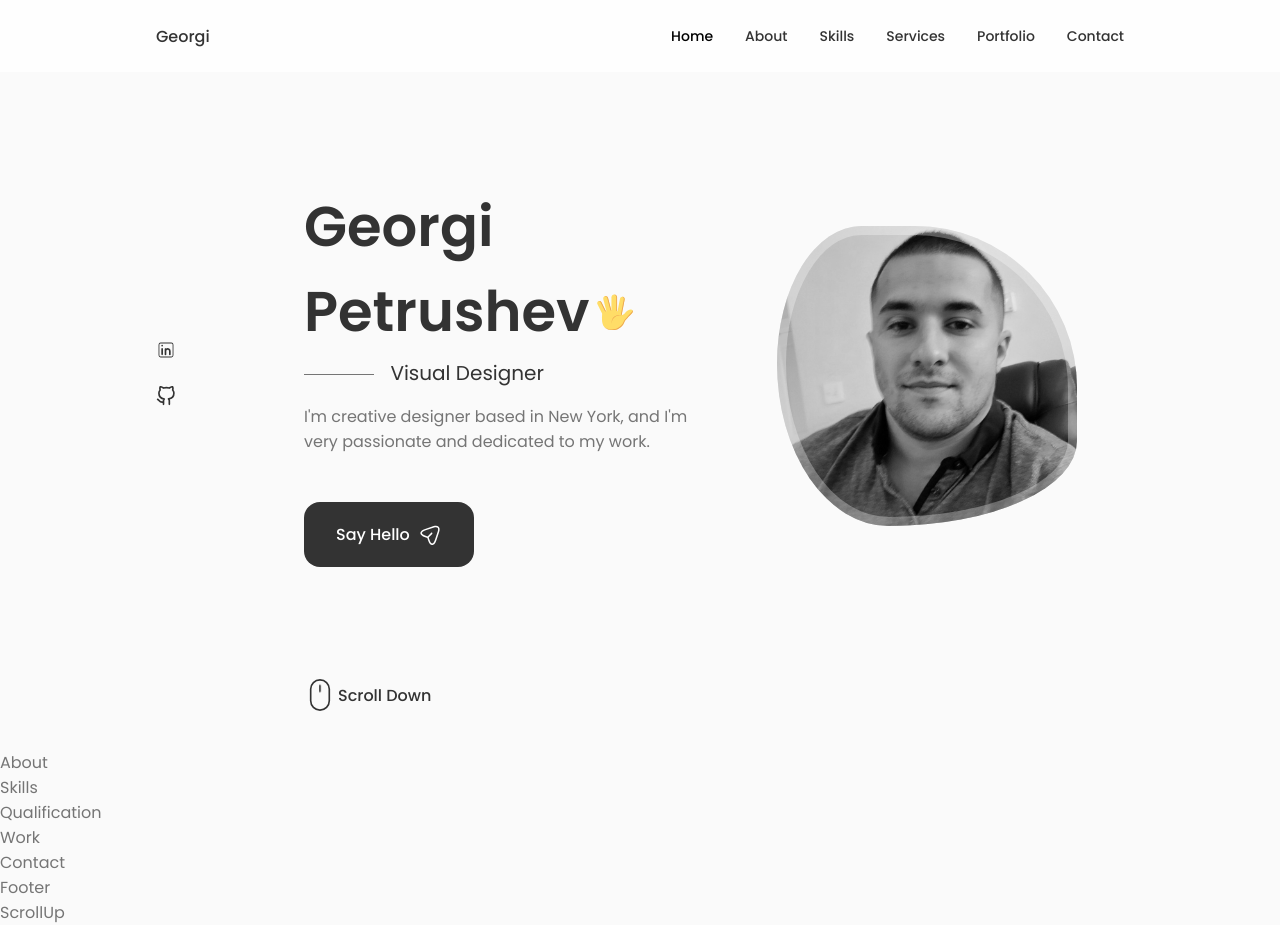
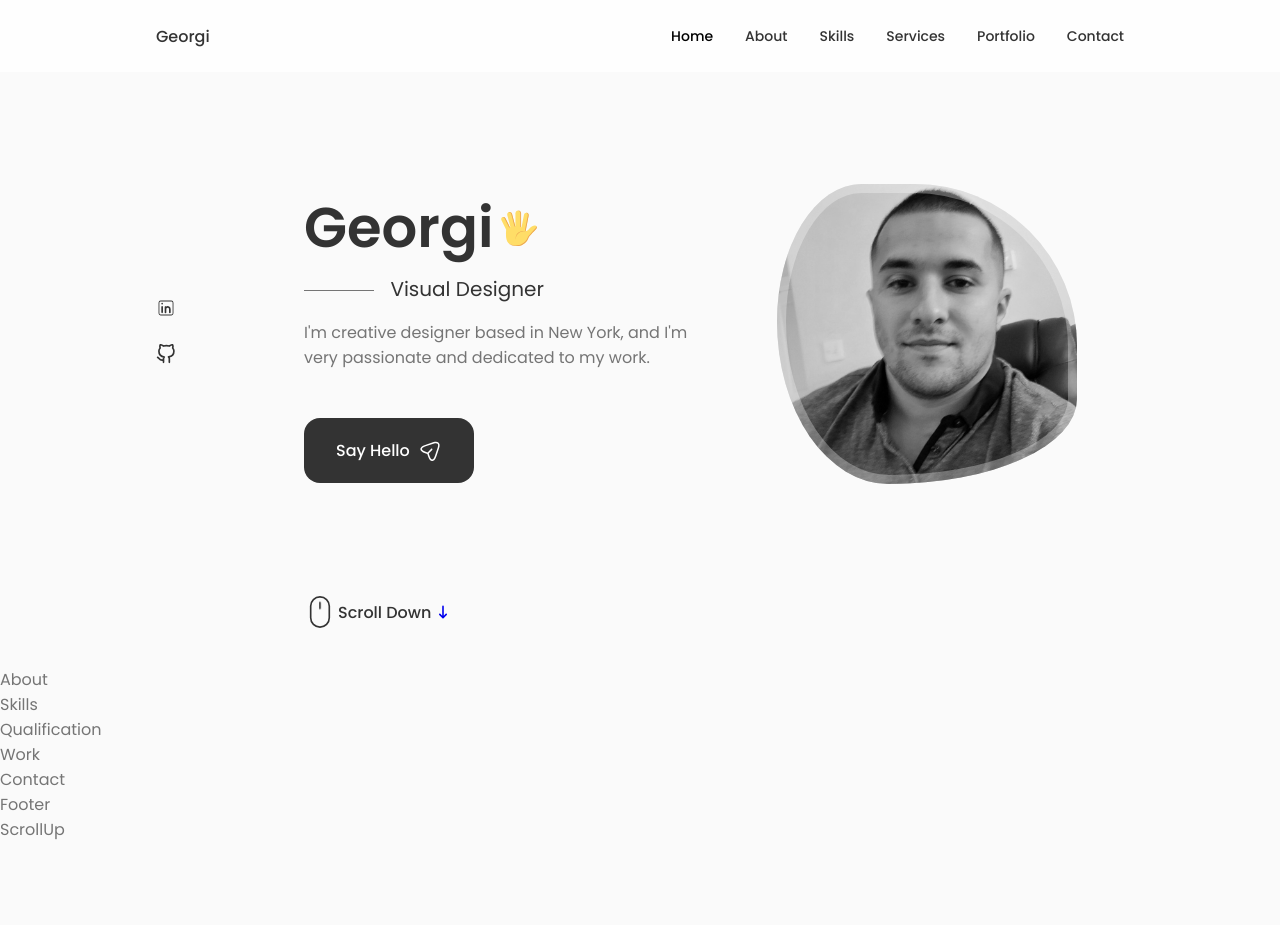
Before and after one commit to GeorgiPetrushev/Portfolio-next-level, a React (Create React App) app: page / in a window 1280 px wide. After the commit the page ends 842 px from the top, so only its background shows below. Built offline with nearby package versions, Linux system fonts and the light colour scheme.

Commit message:
fix srcoll down

```diff
--- a/src/components/home/Data.jsx
+++ b/src/components/home/Data.jsx
@@ -4,7 +4,7 @@ const Data = () => {
   return (
     <div className="home__data">
       <h1 className="home__title">
-        Georgi Petrushev
+        Georgi
         <svg
           width="36"
           height="36"
--- a/src/components/home/HomeStyle.js
+++ b/src/components/home/HomeStyle.js
@@ -1,8 +1,7 @@
 import styled from "styled-components";
-import MyImgMain from '../../images/MyImgMain.jpg';
+import MyImgMain from "../../images/MyImgMain.jpg";
 
 const HomeStyle = styled.div`
-
   .home__container {
     row-gap: 7rem;
   }
@@ -104,7 +103,7 @@ const HomeStyle = styled.div`
     }
 
     30% {
-    transform: translateY(3.75rem);
+      transform: translateY(9rem);
     }
   }
 
@@ -198,8 +197,6 @@ const HomeStyle = styled.div`
       height: 22px;
     }
   }
-
-
 `;
 
 export default HomeStyle;
--- a/src/components/home/ScrollDown.jsx
+++ b/src/components/home/ScrollDown.jsx
@@ -1,4 +1,5 @@
 import React from "react";
+import { HiArrowNarrowDown } from "react-icons/hi";
 
 const ScrollDown = () => {
   return (
@@ -40,7 +41,7 @@ const ScrollDown = () => {
           ></path>
         </svg>
         <span className="home__scroll-name">Scroll Down</span>
-        <i class="uil uil-arrow-down home__scroll-arrow"></i>
+        <HiArrowNarrowDown />
       </a>
     </div>
   );
--- a/src/components/home/Social.jsx
+++ b/src/components/home/Social.jsx
@@ -6,11 +6,11 @@ const Social = () => {
   return (
     <div className="home__social">
       <a href="https://www.linkedin.com/in/georgi-petrushev-9b867921a/" className="home__social-icon">
-        <i className="uil uil-dribbble"><CiLinkedin /></i>
+        <CiLinkedin />
       </a>
 
       <a href="https://github.com/GeorgiPetrushev" className="home__social-icon">
-        <i className="uil uil-github-alt"><FiGithub /></i>
+        <FiGithub />
       </a>
     </div>
   );
```
Lines whose indentation alone changed are shown as unchanged.
